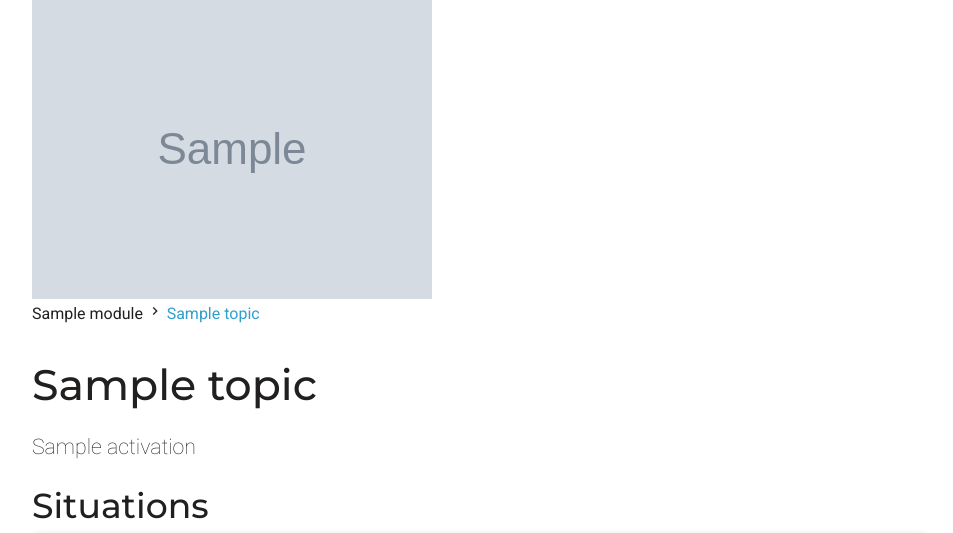
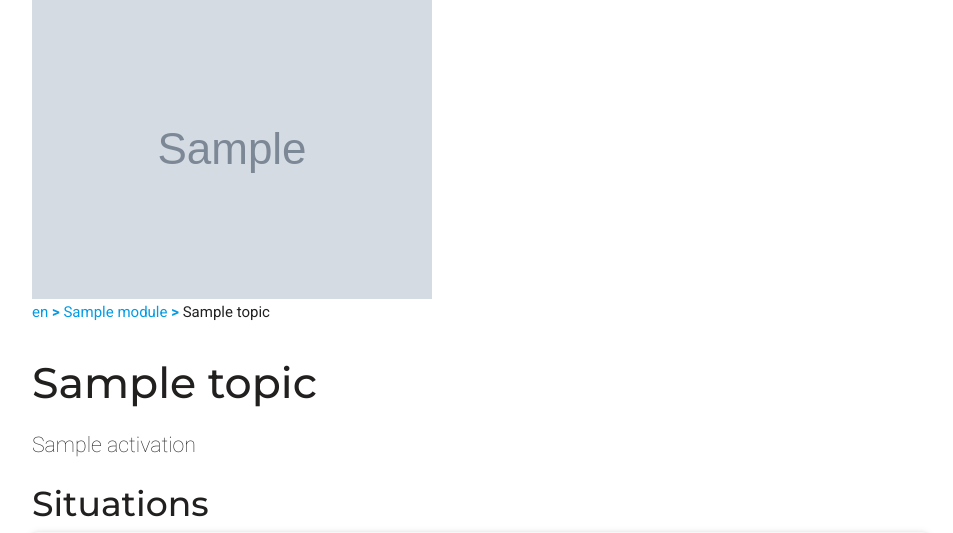
Before and after one commit to llcit/culture-app-nflrc, a Django app: template templates/culture_content/topics.html in a window 1280 px wide. Shown: the part 80-613 px from the top of the page, without its empty margins (160-1113 px from the left). Run offline with Django 3.2, Linux system fonts and the light colour scheme; the template is opened without the code that fills it: most values are stand-ins (such as "Sample title", 1, 10 or a date in 2020); grey boxes marked "Sample" are stand-in pictures; some libraries are stand-ins or nearby versions.

Commit message:
minor adjustments to breadcrumbs and refactor language data settings to include human readable language

```diff
--- a/culture_content/views.py
+++ b/culture_content/views.py
@@ -62,8 +62,9 @@ def get_topic_scenarios(request, top_id):
     module = Module.objects.get(topics__in=[top_id])
     if module.language not in approved_lang_modules and request.user.is_staff==False:
         raise Http404("Page not found")
+    lang_display = settings.LANGUAGE_DATA[module.language]['human_readable']
     scenario_results = get_scenarios_responses(top_id, request.user)
-    return render(request, 'culture_content/topics.html', {'topic': topic, 'module': module, 'scenario_results': scenario_results})
+    return render(request, 'culture_content/topics.html', {'topic': topic, 'module': module, 'lang_display': lang_display, 'scenario_results': scenario_results})
 
 
 @login_required
@@ -73,7 +74,8 @@ def get_scenario_detail(request, scenario_id):
     module = Module.objects.get(topics__in=[topic.id])
     if module.language not in approved_lang_modules and request.user.is_staff==False:
         raise Http404("Page not found")
-    return render(request, 'culture_content/scenario.html', {'scenario': scenario, 'topic':topic, 'module':module})
+    lang_display = settings.LANGUAGE_DATA[module.language]['human_readable']
+    return render(request, 'culture_content/scenario.html', {'scenario': scenario, 'topic':topic, 'module':module, 'lang_display': lang_display,})
 
 
 @login_required
--- a/templates/culture_content/scenario.html
+++ b/templates/culture_content/scenario.html
@@ -5,7 +5,9 @@
     <div class="container">
        <img src='/static/culture/media/{{ module.image_for_topics }}' class="responsive-img">
         <p>
-            <a href="{% url 'home' %}mod/{{ module.language }}/">{{ module.name }}</a><strong> > </strong><a href="{% url 'home' %}top/{{ topic.id }}">{{ topic.name }}</a>
+            <a href="{% url 'home' %}mod/{{ module.language }}/">{{ lang_display }} <strong> > </strong> </a>
+            <a href="{% url 'home' %}mod/{{ module.language }}#{{ module.name }}">{{ module.name }} <strong> > </strong> </a>
+            <a href="{% url 'home' %}top/{{ topic.id }}">{{ topic.name }}</a>
         </p>
         <h1 style="font-family: Roboto, Arial">{{ scenario.name }}</h1>
         <a class="waves-effect blue btn" id="desbutton">Situation</a>
--- a/templates/culture_content/topics.html
+++ b/templates/culture_content/topics.html
@@ -13,27 +13,9 @@
     </p> -->
 
     <div class="nav-wrapper">
-
-        {% if module.language == 'E'%}
-            <a href="{% url 'home' %}mod/{{ module.language }}/" style="color:#221f1f;font-size:12pt;font-style:'Roboto',Arial,'sans-serif';">Russian <i class="material-icons icons-custom">keyboard_arrow_right</i></a>
-        {% elif module.language == 'A' %}
-            <a href="{% url 'home' %}mod/{{ module.language }}/" style="color:#221f1f;font-size:12pt;font-style:'Roboto',Arial,'sans-serif';">Arabic <i class="material-icons icons-custom">keyboard_arrow_right</i></a>
-        {% elif module.language == 'Z' %}
-            <a href="{% url 'home' %}mod/{{ module.language }}/" style="color:#221f1f;font-size:12pt;font-style:'Roboto',Arial,'sans-serif';">Chinese <i class="material-icons icons-custom">keyboard_arrow_right</i></a>
-        {% elif module.language == 'R'%}
-            <a href="{% url 'home' %}mod/{{ module.language }}/" style="color:#221f1f;font-size:12pt;font-style:'Roboto',Arial,'sans-serif';">Русский <i class="material-icons icons-custom">keyboard_arrow_right</i></a>
-        {% elif module.language == 'C'%}
-            <a href="{% url 'home' %}mod/{{ module.language }}/" style="color:#221f1f;font-size:12pt;font-style:'Roboto',Arial,'sans-serif';">中文 <i class="material-icons icons-custom">keyboard_arrow_right</i></a>
-        {% elif module.language == 'B'%}
-            <a href="{% url 'home' %}mod/{{ module.language }}/" style="color:#221f1f;font-size:12pt;font-style:'Roboto',Arial,'sans-serif';">العربية <i class="material-icons icons-custom">keyboard_arrow_left</i></a>
-        {%endif%}
-        {% if module.language == 'B'%}
-            <a href="{% url 'home' %}mod/{{ module.language }}#{{module.name}}" style="color:#221f1f;font-size:12pt;font-style:'Roboto',Arial,'sans-serif';">{{module.name}} <i class="material-icons icons-custom">keyboard_arrow_left</i></a>
-        {%else %}
-            <a href="{% url 'home' %}mod/{{ module.language }}#{{module.name}}" style="color:#221f1f;font-size:12pt;font-style:'Roboto',Arial,'sans-serif';">{{module.name}} <i class="material-icons icons-custom">keyboard_arrow_right</i></a>
-        {% endif %}
-
-        <a href="#!" style="color:#309ece;font-size:12pt;font-style:'Roboto',Arial,'sans-serif';">{{topic.name}}</a>
+        <a href="{% url 'home' %}mod/{{ module.language }}/" style="">{{ lang_display }} <strong> &gt; </strong></a>
+        <a href="{% url 'home' %}mod/{{ module.language }}#{{module.name}}" style="">{{module.name}} <strong> &gt; </strong></a>
+        <span style="">{{topic.name}}<span>
     </div>
     <br><br>
                     <span class="custom-card-title-1 custom-title-padding">{{ topic.name }}</span>
```
